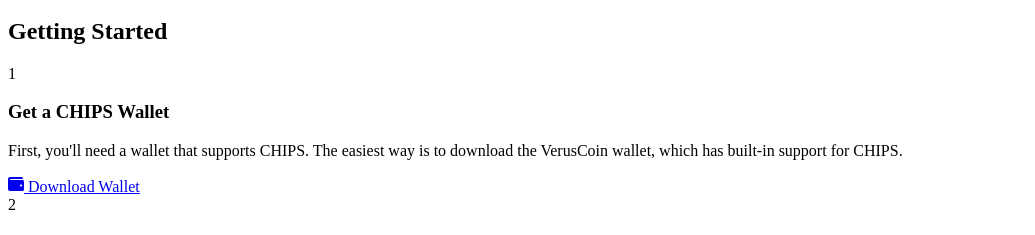
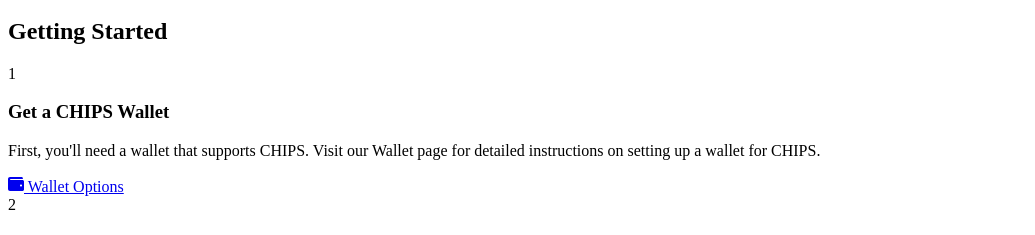
Before and after one commit to chips-blockchain/chips.cash, a React (Vite) app: page /poker-info in a window 1280 px wide. Shown: the part 6959-7194 px from the top of the page, without its empty margins (0-1035 px from the left). Built offline with nearby package versions, Linux system fonts and the light colour scheme; the HTML template or start-up script is replaced by a standard one.

Commit message:
Update PokerInfo.jsx

```diff
--- a/src/pages/PokerInfo.jsx
+++ b/src/pages/PokerInfo.jsx
@@ -1,4 +1,5 @@
 import React from 'react';
+import { Link } from 'react-router-dom';
 import { FaGithub, FaDiscord, FaDownload, FaPlay, FaWallet, FaExchangeAlt } from 'react-icons/fa';
 
 const PokerInfo = () => {
@@ -193,16 +194,14 @@
               <div className="step-content">
                 <h3 className="text-xl font-semibold mb-3">Get a CHIPS Wallet</h3>
                 <p className="mb-4 text-lg">
-                  First, you'll need a wallet that supports CHIPS. The easiest way is to download the VerusCoin wallet, which has built-in support for CHIPS.
+                  First, you'll need a wallet that supports CHIPS. Visit our Wallet page for detailed instructions on setting up a wallet for CHIPS.
                 </p>
-                <a
-                  href="https://veruscoin.io/wallet.html"
-                  target="_blank"
-                  rel="noopener noreferrer"
+                <Link
+                  to="/wallet"
                   className="btn-secondary inline-flex items-center"
                 >
-                  <FaWallet className="mr-2" /> Download Wallet
-                </a>
+                  <FaWallet className="mr-2" /> Wallet Options
+                </Link>
               </div>
             </div>
 
```
